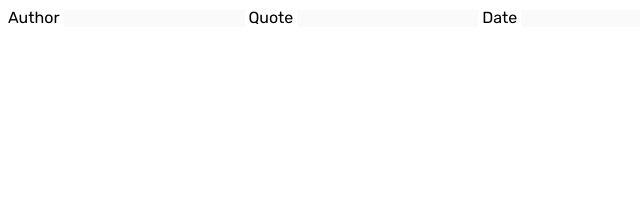
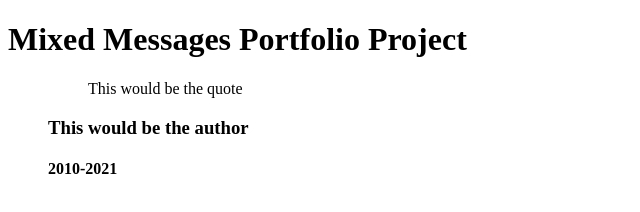
Before and after one commit to joshua-mcfield99/Mixed_messages, a website: page index.html in a window 1280 px wide. Shown: the whole page, without its empty margins (0-640 px from the left). Drawn offline with Linux system fonts and the light colour scheme.

Commit message:
index.html re-work

```diff
--- a/index.html
+++ b/index.html
@@ -11,13 +11,17 @@
 <link href="https://fonts.googleapis.com/css2?family=Rubik:wght@300;400;700&display=swap" rel="stylesheet">
 </head>
 <body>
-    <div class="mid-container">
-        <label for="author">Author</label>
-        <input disabled class="tbox" type="text" name="authour" id="author">
-        <label for="quote">Quote</label>
-        <input disabled class="tbox" type="text" name="quote" id="quote">
-        <label for="date">Date</label>
-        <input disabled class="tbox" type="text" name="date" id="date">
+    <div class="container">
+        <h1 class="main-title">Mixed Messages Portfolio Project</h1>
+        <figure>
+            <blockquote>
+                <p class="quote">This would be the quote</p>
+            </blockquote>
+            <figcaption>
+                <h3 class="author">This would be the author</h3>
+                <h4 class="date">2010-2021</h4>
+            </figcaption>
+        </figure>
     </div>
 </body>
 <script src="/script.js"></script>
```
